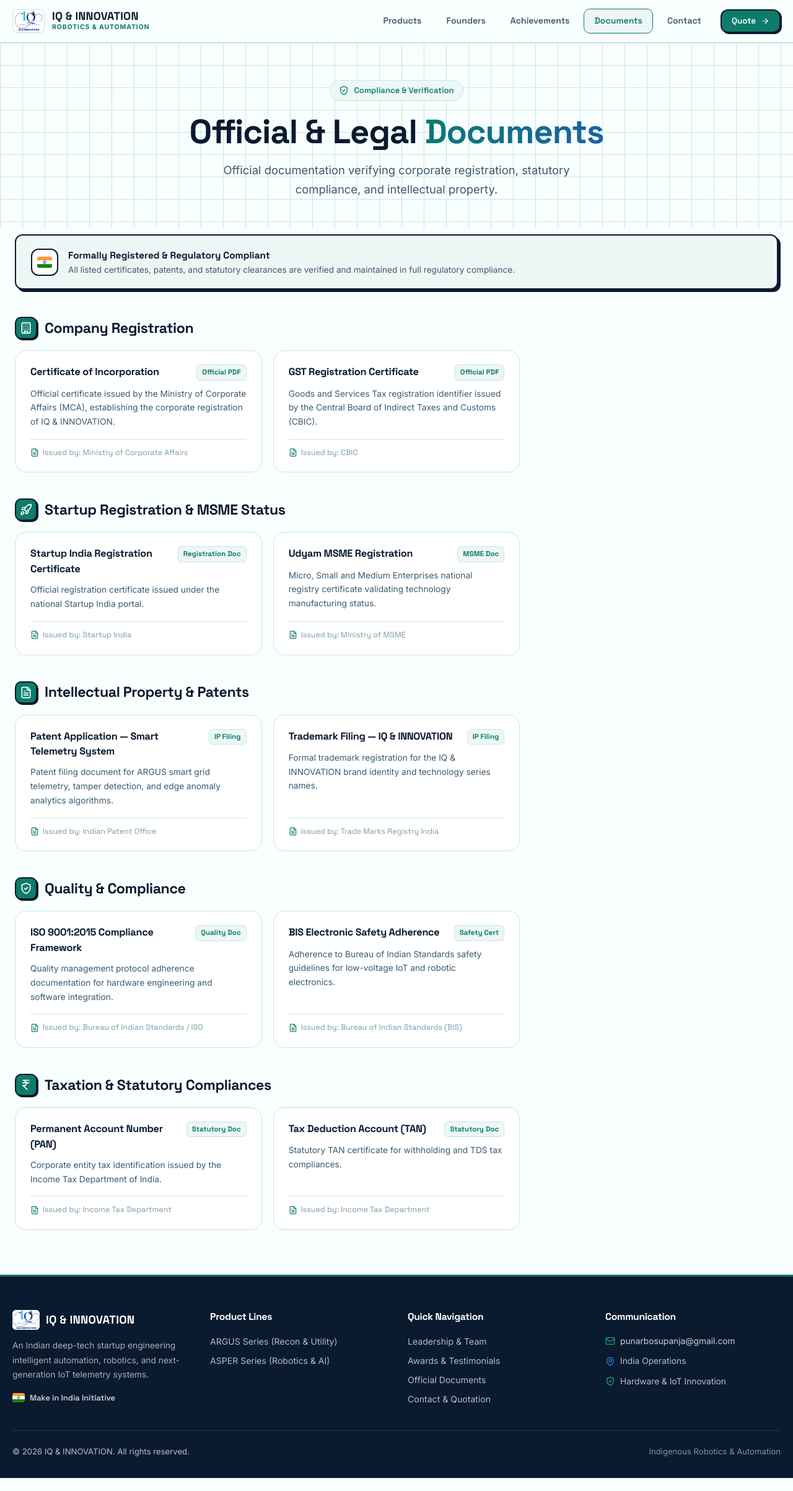
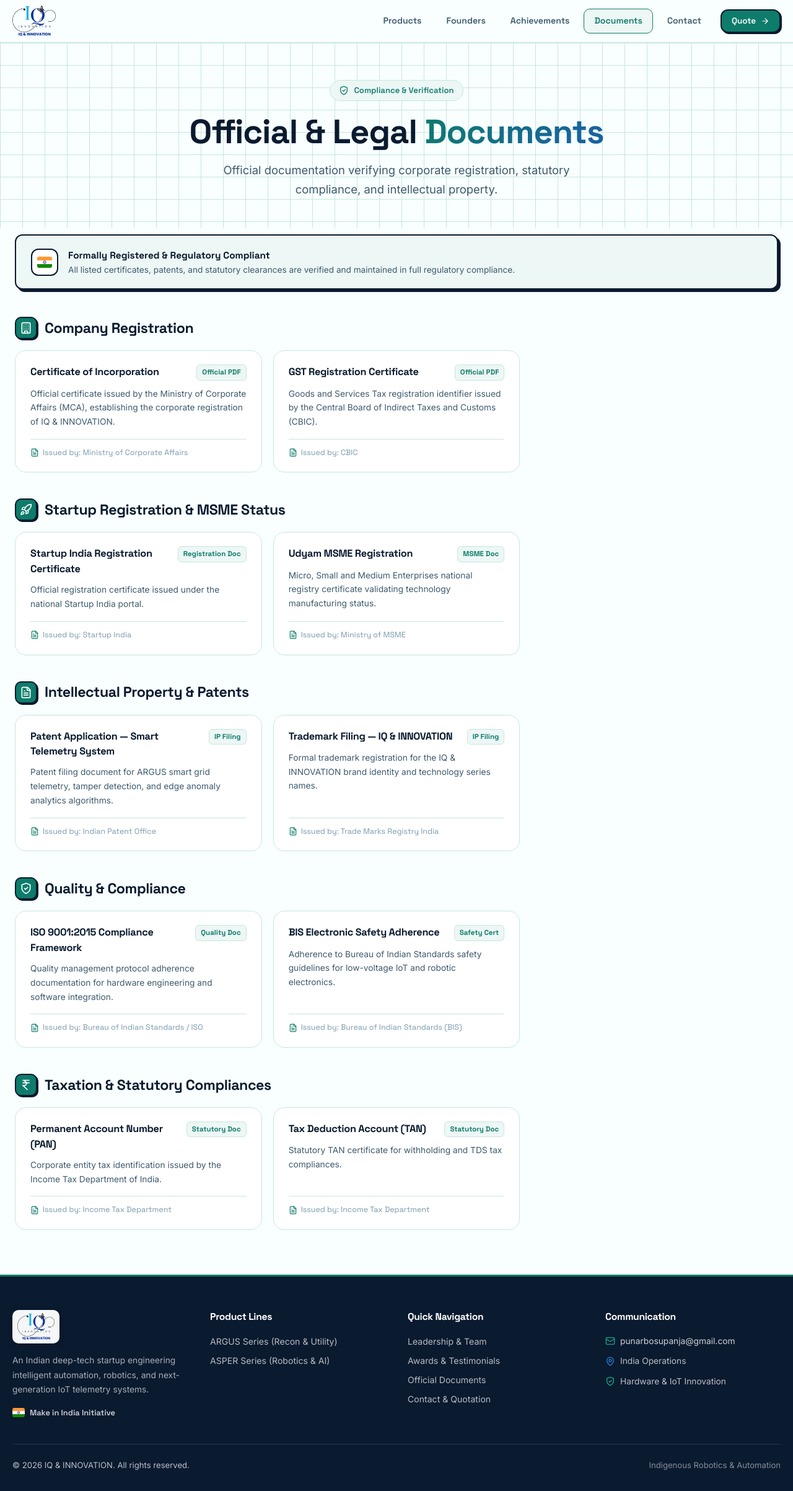
Before and after one commit to darkflame2015/iq-and-innovation, a Next.js app: page /documents in a window 1280 px wide. Shown: the whole page at 62% size. Before the commit the page ends 2384 px from the top, so only its background shows below. Built offline with nearby package versions, Linux system fonts and the light colour scheme.

Commit message:
Display full prominent logo in place of brand text across navbar and footer

```diff
--- a/app/components/Footer.tsx
+++ b/app/components/Footer.tsx
@@ -23,33 +23,39 @@
         }}
       >
         <div>
-          <div style={{ display: "flex", alignItems: "center", gap: 10, marginBottom: 14 }}>
+          <Link
+            href="/product"
+            style={{
+              display: "inline-flex",
+              alignItems: "center",
+              marginBottom: 16,
+              textDecoration: "none",
+            }}
+            aria-label="IQ & INNOVATION"
+          >
             <div
               style={{
-                width: 44,
-                height: 32,
-                borderRadius: 6,
+                position: "relative",
+                height: 54,
+                width: 76,
+                background: "rgba(255, 255, 255, 0.96)",
+                borderRadius: 10,
+                boxShadow: "0 2px 10px rgba(0, 0, 0, 0.2)",
+                display: "flex",
+                alignItems: "center",
+                justifyContent: "center",
                 overflow: "hidden",
-                position: "relative",
-                background: "white",
-                padding: "2px 4px",
-                flexShrink: 0,
               }}
             >
-              <Image src="/logo.png" alt="IQ & INNOVATION" fill style={{ objectFit: "contain" }} sizes="44px" />
+              <Image
+                src="/logo.png"
+                alt="IQ & INNOVATION"
+                fill
+                style={{ objectFit: "contain", padding: "5px" }}
+                sizes="76px"
+              />
             </div>
-            <h4
-              style={{
-                fontFamily: "'Space Grotesk', sans-serif",
-                color: "white",
-                fontSize: "1.15rem",
-                fontWeight: 700,
-                letterSpacing: "0.01em",
-              }}
-            >
-              IQ &amp; INNOVATION
-            </h4>
-          </div>
+          </Link>
           <p style={{ fontSize: "0.86rem", lineHeight: 1.7, color: "rgba(255,255,255,0.65)" }}>
             An Indian deep-tech startup engineering intelligent automation, robotics, and next-generation IoT telemetry systems.
           </p>
--- a/app/components/Navbar.tsx
+++ b/app/components/Navbar.tsx
@@ -47,63 +47,36 @@
           height: 68,
         }}
       >
-        {/* Brand Logo & Name */}
+        {/* Brand Logo */}
         <Link
           href="/product"
           style={{
-            display: "flex",
+            display: "inline-flex",
             alignItems: "center",
-            gap: 12,
             textDecoration: "none",
-            color: "var(--foreground)",
+            padding: "2px 0",
           }}
+          aria-label="IQ & INNOVATION"
         >
           <div
-            className="nav-logo-box"
+            className="nav-brand-logo"
             style={{
-              width: 52,
-              height: 38,
-              borderRadius: 8,
-              overflow: "hidden",
-              border: "1.5px solid var(--border)",
               position: "relative",
-              flexShrink: 0,
-              background: "#ffffff",
-              boxShadow: "0 1px 3px rgba(0,0,0,0.05)",
+              height: 50,
+              width: 70,
+              display: "flex",
+              alignItems: "center",
+              justifyContent: "center",
             }}
           >
             <Image
               src="/logo.png"
               alt="IQ & INNOVATION"
               fill
-              style={{ objectFit: "contain", padding: "1px" }}
-              sizes="(max-width: 768px) 46px, 52px"
+              style={{ objectFit: "contain" }}
+              sizes="(max-width: 768px) 58px, 70px"
               priority
             />
-          </div>
-          <div style={{ display: "flex", flexDirection: "column" }}>
-            <span
-              style={{
-                fontFamily: "'Space Grotesk', sans-serif",
-                fontWeight: 700,
-                fontSize: "1.12rem",
-                letterSpacing: "0.01em",
-                lineHeight: 1.15,
-              }}
-            >
-              IQ &amp; INNOVATION
-            </span>
-            <span
-              style={{
-                fontSize: "0.66rem",
-                color: "var(--primary)",
-                fontWeight: 700,
-                letterSpacing: "0.08em",
-                textTransform: "uppercase",
-              }}
-            >
-              Robotics &amp; Automation
-            </span>
           </div>
         </Link>
 
@@ -243,6 +216,12 @@
       )}
 
       <style jsx global>{`
+        .nav-brand-logo {
+          transition: transform 0.2s ease;
+        }
+        .nav-brand-logo:hover {
+          transform: scale(1.04);
+        }
         @media (max-width: 820px) {
           .nav-desktop {
             display: none !important;
@@ -254,9 +233,9 @@
           }
         }
         @media (max-width: 480px) {
-          .nav-logo-box {
-            width: 44px !important;
-            height: 32px !important;
+          .nav-brand-logo {
+            width: 58px !important;
+            height: 42px !important;
           }
         }
       `}</style>
```
Also changed, not shown: public/logo.png.
